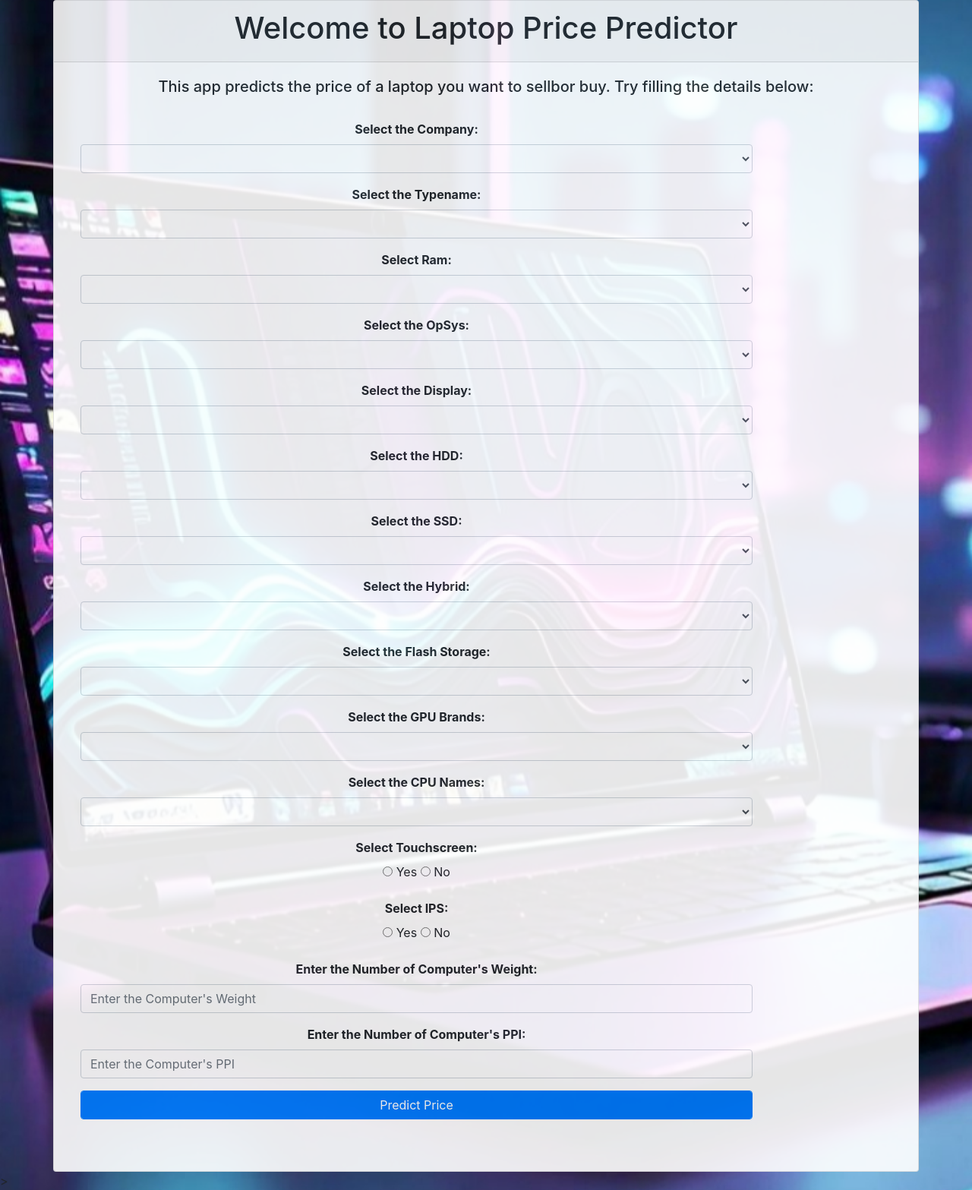
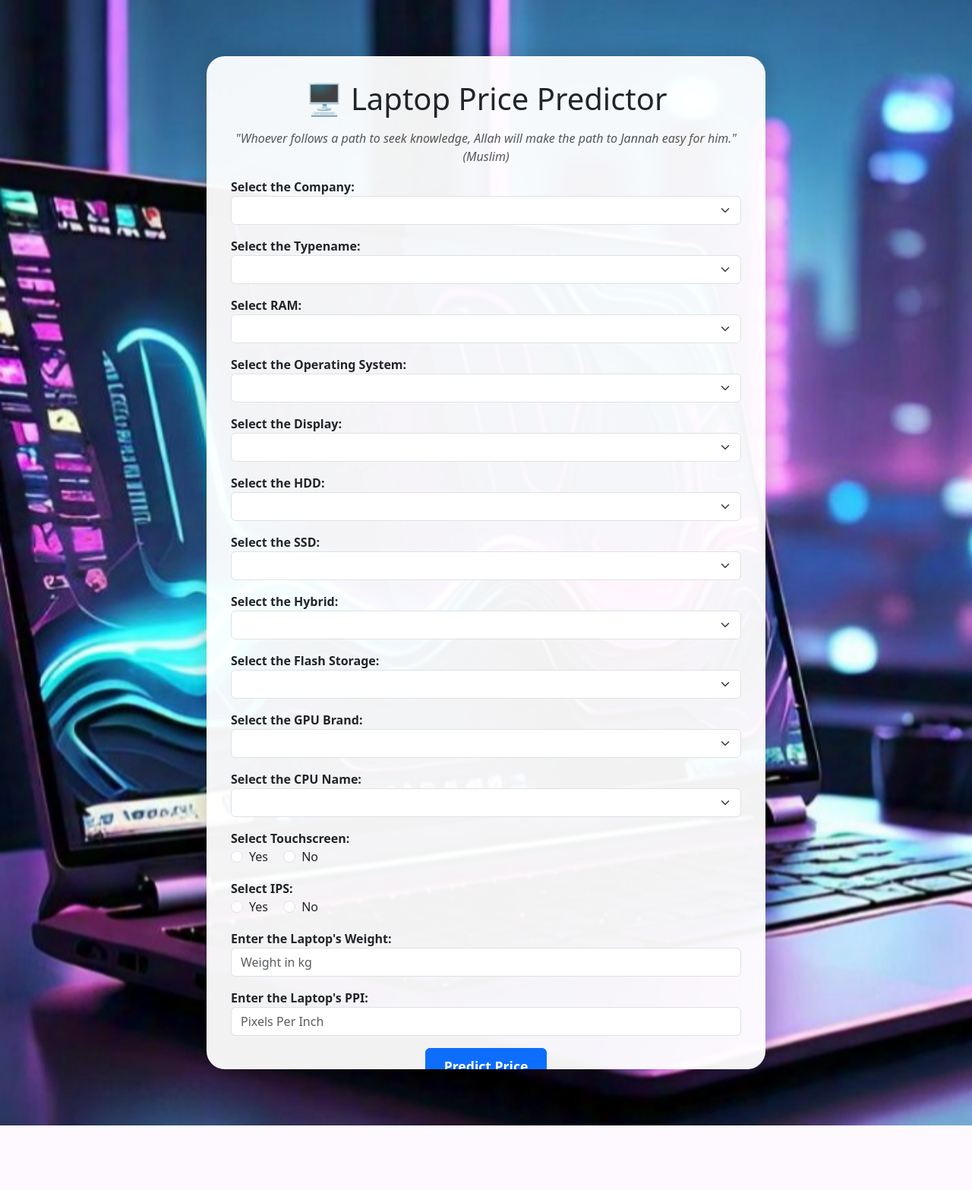
Before and after one commit to SRaiyan1918/Model1, a Flask app: template templates/index.html in a window 1280 px wide. Shown: the whole page at 76% size. After the commit the page ends 1482 px from the top, so only its background shows below. Run offline with Flask 2, Linux system fonts and the light colour scheme; the template is opened without the code that fills it, so the values that code supplies are empty; parts of the project's set-up code (start-up, migrations or seed data) failed here and were passed over; some libraries are stand-ins or nearby versions.

Commit message:
index.html

```diff
--- a/templates/index.html
+++ b/templates/index.html
@@ -1,170 +1,119 @@
 <!DOCTYPE html>
 <html lang="en">
-<head xmlns="http://www.w3.org/1999/xhtml">
+<head>
     <meta charset="UTF-8">
     <meta name="viewport" content="width=device-width, initial-scale=1.0">
-
     <title>Laptop Price Predictor</title>
-    <link rel="stylesheet" type="text/css"
-          href="https://cdnjs.cloudflare.com/ajax/libs/font-awesome/5.11.2/css/all.css">
-    <script src="https://ajax.googleapis.com/ajax/libs/jquery/3.4.1/jquery.min.js"></script>
-    <script src="https://cdn.jsdelivr.net/npm/popper.js@1.16.0/dist/umd/popper.min.js"
-            integrity="sha384-Q6E9RHvbIyZFJoft+2mJbHaEWldlvI9IOYy5n3zV9zzTtmI3UksdQRVvoxMfooAo"
-            crossorigin="anonymous"></script>
-
-    <!-- Bootstrap CSS -->
-    <link rel="stylesheet" href="https://stackpath.bootstrapcdn.com/bootstrap/4.5.0/css/bootstrap.min.css"
-          integrity="sha384-9aIt2nRpC12Uk9gS9baDl411NQApFmC26EwAOH8WgZl5MYYxFfc+NcPb1dKGj7Sk" crossorigin="anonymous">
-    <script src="https://cdn.jsdelivr.net/npm/@tensorflow/tfjs@2.0.0/dist/tf.min.js"></script>
+    <link href="https://cdn.jsdelivr.net/npm/bootstrap@5.3.0/dist/css/bootstrap.min.css" rel="stylesheet">
     <style>
-    body{
+        body {
             background-image: url('static/20240914_082408.jpg');
             background-size: cover;
             background-repeat: no-repeat;
             background-position: center;
-    height: 100vh; /* Adjust the height to cover the full viewport */
-    width: 100%; /* Ensures the background image covers the width */
+            height: 100vh;
+            display: flex;
+            align-items: center;
+            justify-content: center;
         }
-    .container{
-        opacity:0.9;
+        .form-card {
+            background: rgba(255, 255, 255, 0.95);
+            padding: 2rem;
+            border-radius: 1.5rem;
+            box-shadow: 0 0 30px rgba(0, 0, 0, 0.2);
+            max-height: 90vh;
+            overflow-y: auto;
+        }
+        .form-section {
+            margin-bottom: 1rem;
+        }
+        .predict-btn {
+            font-weight: bold;
+            padding: 0.6rem 1.5rem;
+            font-size: 1.1rem;
+        }
+        .title {
+            text-align: center;
+            margin-bottom: 1rem;
+        }
+        .quote {
+            text-align: center;
+            font-style: italic;
+            color: #555;
         }
     </style>
 </head>
 <body>
-
     <div class="container">
-    <div class="row">
-        <div class="card mt-50" style="width: 100%; height: 100%">
-            <div class="card-header" style="text-align: center">
-                <h1>Welcome to Laptop Price Predictor</h1>
-            </div>
-            <div class="card-body">
-                <div class="col-12" style="text-align: center">
-                    <h5>This app predicts the price of a laptop you want to sellbor buy. Try filling the details below: </h5>
-                </div>
-                <br>
-                <form method="post" accept-charset="utf-8" name="Modelform">
-                    <div class="col-md-10 form-group" style="text-align: center">
-                        <label><b>Select the Company:</b></label><br>
-                        <select class="selectpicker form-control" id="company" name="company" required="1">
-                            {% for company in companies %}
-                            <option value="{{ company }}">{{ company }}</option>
+        <div class="row justify-content-center">
+            <div class="col-lg-8 col-md-10">
+                <div class="form-card">
+                    <h1 class="title">🖥️ Laptop Price Predictor</h1>
+                    <p class="quote">"Whoever follows a path to seek knowledge, Allah will make the path to Jannah easy for him." (Muslim)</p>
+                    <form method="post" name="Modelform">
+                        {% for field, label in [
+                            ('company', 'Select the Company:'),
+                            ('typename', 'Select the Typename:'),
+                            ('ram', 'Select RAM:'),
+                            ('opsys', 'Select the Operating System:'),
+                            ('display', 'Select the Display:'),
+                            ('hdd', 'Select the HDD:'),
+                            ('ssd', 'Select the SSD:'),
+                            ('hybrid', 'Select the Hybrid:'),
+                            ('flash_storage', 'Select the Flash Storage:'),
+                            ('gpu_brands', 'Select the GPU Brand:'),
+                            ('cpu_name', 'Select the CPU Name:')
+                        ] %}
+                        <div class="form-section">
+                            <label><strong>{{ label }}</strong></label>
+                            <select class="form-select" name="{{ field }}" required>
+                                {% for option in vars()[field + 's'] %}
+                                    <option value="{{ option }}">{{ option }}</option>
                                 {% endfor %}
                             </select>
                         </div>
-                    <div class="col-md-10 form-group" style="text-align: center">
-                        <label><b>Select the Typename:</b> </label><br>
-                        <select class="selectpicker form-control" id="typename" name="typename" required="1">
-                            {% for typename in typenames %}
-                            <option value="{{typename}}">{{typename}}</option>
                         {% endfor %}
-                        </select>
+
+                        <div class="form-section">
+                            <label><strong>Select Touchscreen:</strong></label><br>
+                            <div class="form-check form-check-inline">
+                                <input class="form-check-input" type="radio" name="touchscreen" value="1" required>
+                                <label class="form-check-label">Yes</label>
                             </div>
-                    <div class="col-md-10 form-group" style="text-align: center">
-                        <label><b>Select Ram:</b> </label><br>
-                        <select class="selectpicker form-control" id="ram" name="ram" required="1">
-                            {% for ram in rams %}
-                            <option value="{{ ram }}">{{ ram }}</option>
-                            {% endfor %}
-                        </select>
+                            <div class="form-check form-check-inline">
+                                <input class="form-check-input" type="radio" name="touchscreen" value="0">
+                                <label class="form-check-label">No</label>
                             </div>
-                    <div class="col-md-10 form-group" style="text-align: center">
-                        <label><b>Select the OpSys:</b> </label><br>
-                        <select class="selectpicker form-control" id="opsys" name="opsys" required="1">
-                            {% for opsys in opsyss %}
-                            <option value="{{ opsys }}">{{ opsys }}</option>
-                            {% endfor %}
-                        </select>
                         </div>
-                    <div class="col-md-10 form-group" style="text-align: center">
-                        <label><b>Select the Display:</b> </label><br>
-                        <select class="selectpicker form-control" id="display" name="display" required="1">
-                            {% for display in displays %}
-                            <option value="{{ display }}">{{ display }}</option>
-                            {% endfor %}
-                        </select>
+
+                        <div class="form-section">
+                            <label><strong>Select IPS:</strong></label><br>
+                            <div class="form-check form-check-inline">
+                                <input class="form-check-input" type="radio" name="ips" value="1" required>
+                                <label class="form-check-label">Yes</label>
                             </div>
-                    <div class="col-md-10 form-group" style="text-align: center">
-                        <label><b>Select the HDD:</b> </label><br>
-                        <select class="selectpicker form-control" id="hdd" name="hdd" required="1">
-                            {% for hdd in hdds %}
-                            <option value="{{ hdd }}">{{ hdd }}</option>
-                            {% endfor %}
-                        </select>
+                            <div class="form-check form-check-inline">
+                                <input class="form-check-input" type="radio" name="ips" value="0">
+                                <label class="form-check-label">No</label>
                             </div>
-                    <div class="col-md-10 form-group" style="text-align: center">
-                        <label><b>Select the SSD:</b> </label><br>
-                        <select class="selectpicker form-control" id="ssd" name="ssd" required="1">
-                            {% for ssd in ssds %}
-                            <option value="{{ ssd }}">{{ ssd }}</option>
-                            {% endfor %}
-                        </select>
                         </div>
-                    <div class="col-md-10 form-group" style="text-align: center">
-                        <label><b>Select the Hybrid:</b> </label><br>
-                        <select class="selectpicker form-control" id="hybrid" name="hybrid" required="1">
-                            {% for hybrid in hybrids %}
-                            <option value="{{ hybrid }}">{{ hybrid }}</option>
-                            {% endfor %}
-                        </select>
+
+                        <div class="form-section">
+                            <label><strong>Enter the Laptop's Weight:</strong></label>
+                            <input type="number" class="form-control" name="weight" placeholder="Weight in kg">
                         </div>
-                    <div class="col-md-10 form-group" style="text-align: center">
-                        <label><b>Select the Flash Storage:</b> </label><br>
-                        <select class="selectpicker form-control" id="flash_storage" name="flash_storage" required="1">
-                            {% for flash_storage in flash_storages %}
-                            <option value="{{ flash_storage }}">{{ flash_storage }}</option>
-                            {% endfor %}
-                        </select>
+
+                        <div class="form-section">
+                            <label><strong>Enter the Laptop's PPI:</strong></label>
+                            <input type="number" class="form-control" name="ppi" placeholder="Pixels Per Inch">
                         </div>
-                    <div class="col-md-10 form-group" style="text-align: center">
-                        <label><b>Select the GPU Brands:</b> </label><br>
-                        <select class="selectpicker form-control" id="gpu_brands" name="gpu_brands" required="1">
-                            {% for gpu_brands in gpu_brandss %}
-                            <option value="{{ gpu_brands }}">{{ gpu_brands }}</option>
-                            {% endfor %}
-                        </select>
-                    </div>
-                    <div class="col-md-10 form-group" style="text-align: center">
-                        <label><b>Select the CPU Names:</b> </label><br>
-                        <select class="selectpicker form-control" id="cpu_name" name="cpu_name" required="1">
-                            {% for cpu_name in cpu_names %}
-                            <option value="{{ cpu_name }}">{{ cpu_name }}</option>
-                            {% endfor %}
-                        </select>
-                    </div>
-                    <div class="col-md-10 form-group" style="text-align: center">
-                        <label><b>Select Touchscreen:</b></label><br>
-                        <input type="radio" id="touchscreen_yes" name="touchscreen" value="1" required>
-                        <label for="touchscreen_yes">Yes</label>
-                        <input type="radio" id="touchscreen_no" name="touchscreen" value="0">
-                        <label for="touchscreen_no">No</label>
-                    </div>
-                    <div class="col-md-10 form-group" style="text-align: center">
-                        <label><b>Select IPS:</b></label><br>
-                        <input type="radio" id="ips_yes" name="ips" value="1" required>
-                        <label for="ips_yes">Yes</label>
-                        <input type="radio" id="ips_no" name="ips" value="0">
-                        <label for="ips_no">No</label>
-                    </div>
-                    <div class="col-md-10 form-group" style="text-align: center">
-                        <label><b>Enter the Number of Computer's Weight:</b> </label><br>
-                        <input type="number" class="form-control" id="weight" name="weight"
-                               placeholder="Enter the Computer's Weight">
-                    </div>
-                    <div class="col-md-10 form-group" style="text-align: center">
-                        <label><b>Enter the Number of Computer's PPI:</b> </label><br>
-                        <input type="number" class="form-control" id="ppi" name="ppi"
-                               placeholder="Enter the Computer's PPI">
-                    </div>
-                    <div class="col-md-10 form-group" style="text-align: center">
-                        <button  class="btn btn-primary form-control" onclick="send_data()">Predict Price</button>
+
+                        <div class="form-section text-center">
+                            <button type="submit" class="btn btn-primary predict-btn" onclick="send_data(event)">Predict Price</button>
                         </div>
                     </form>
-                <br>
-                <div class="row">
-                    <div class="col-12" style="text-align: center">
+                    <div class="text-center mt-3">
                         <h4><span id="prediction"></span></h4>
-                    </div>
                     </div>
                 </div>
             </div>
@@ -173,8 +122,8 @@
 
     <script>
         function send_data(event) {
-        event.preventDefault(); // Prevent the form from submitting normally
-        document.getElementById('prediction').innerHTML = "Wait! Predicting Price.....";
+            event.preventDefault();
+            document.getElementById('prediction').innerHTML = "<div class='spinner-border text-primary' role='status'><span class='visually-hidden'>Loading...</span></div>";
 
             let fd = new FormData(document.querySelector('form'));
             let xhr = new XMLHttpRequest();
@@ -191,20 +140,7 @@
             xhr.send(fd);
         }
 
-    document.querySelector('form').addEventListener("submit", send_data); // Bind the submit event to your form
+        document.querySelector('form').addEventListener("submit", send_data);
     </script>
->
-
-
-<!-- jQuery first, then Popper.js, then Bootstrap JS -->
-<script src="https://code.jquery.com/jquery-3.5.1.slim.min.js"
-        integrity="sha384-DfXdz2htPH0lsSSs5nCTpuj/zy4C+OGpamoFVy38MVBnE+IbbVYUew+OrCXaRkfj"
-        crossorigin="anonymous"></script>
-<script src="https://cdn.jsdelivr.net/npm/popper.js@1.16.0/dist/umd/popper.min.js"
-        integrity="sha384-Q6E9RHvbIyZFJoft+2mJbHaEWldlvI9IOYy5n3zV9zzTtmI3UksdQRVvoxMfooAo"
-        crossorigin="anonymous"></script>
-<script src="https://stackpath.bootstrapcdn.com/bootstrap/4.5.0/js/bootstrap.min.js"
-        integrity="sha384-OgVRvuATP1z7JjHLkuOU7Xw704+h835Lr+6QL9UvYjZE3Ipu6Tp75j7Bh/kR0JKI"
-        crossorigin="anonymous"></script>
 </body>
 </html>
```
Lines whose indentation alone changed are shown as unchanged.
